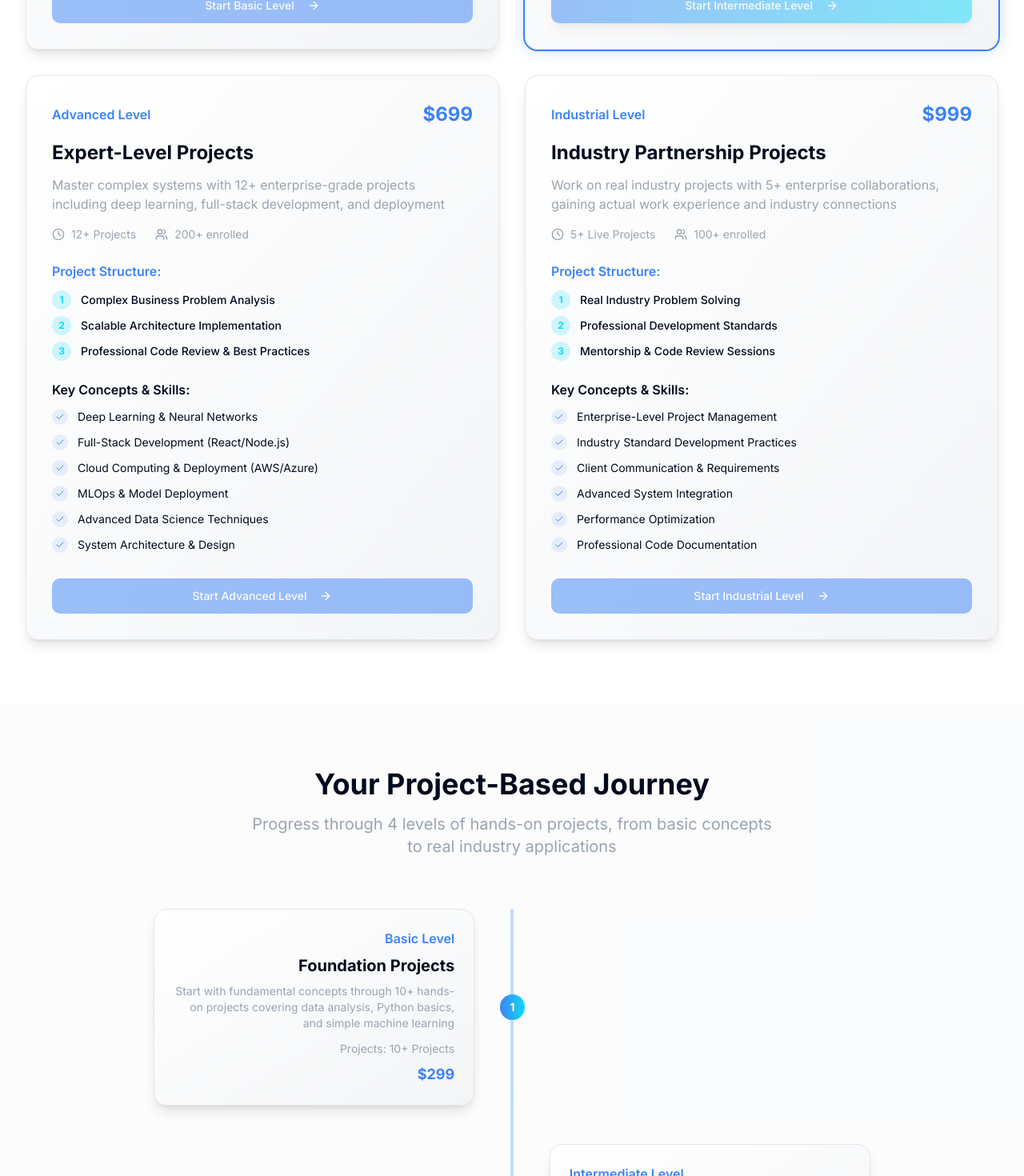
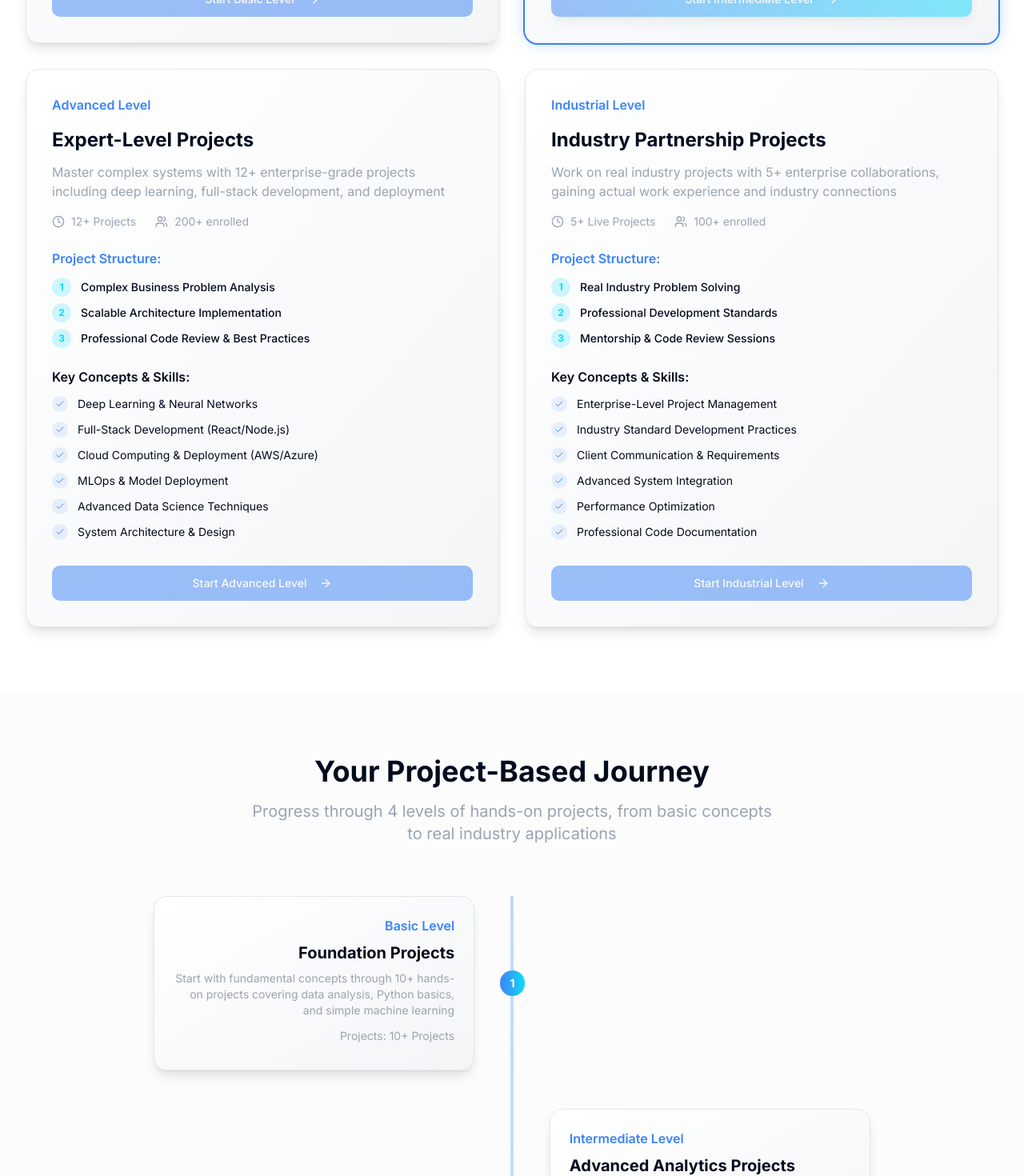
Before and after one commit to nitinat/aziteck-learn-elevate, a React (Vite) app: page /courses in a window 1280 px wide. Shown: the part 1140-2610 px from the top of the page at 80% size. Built offline with nearby package versions, Linux system fonts and the light colour scheme.

Commit message:
Hide price section
Hide the price section for course levels temporarily.
-edited src/pages/Courses.tsx

```diff
--- a/src/pages/Courses.tsx
+++ b/src/pages/Courses.tsx
@@ -140,7 +140,7 @@ export default function Courses() {
                 <div className="mb-6">
                   <div className="flex items-center justify-between mb-4">
                     <span className="text-primary font-semibold">{level.level}</span>
-                    <span className="text-2xl font-bold text-primary">{level.price}</span>
+                    {/* <span className="text-2xl font-bold text-primary">{level.price}</span> */}
                   </div>
 
                   <h3 className="text-2xl font-bold mb-3">{level.title}</h3>
@@ -225,9 +225,9 @@ export default function Courses() {
                       <div className="text-sm text-muted-foreground mb-2">
                         Projects: {level.projectCount}
                       </div>
-                      <div className="text-lg font-bold text-primary">
+                      {/* <div className="text-lg font-bold text-primary">
                         {level.price}
-                      </div>
+                      </div> */}
                     </div>
                   </div>
 
```
